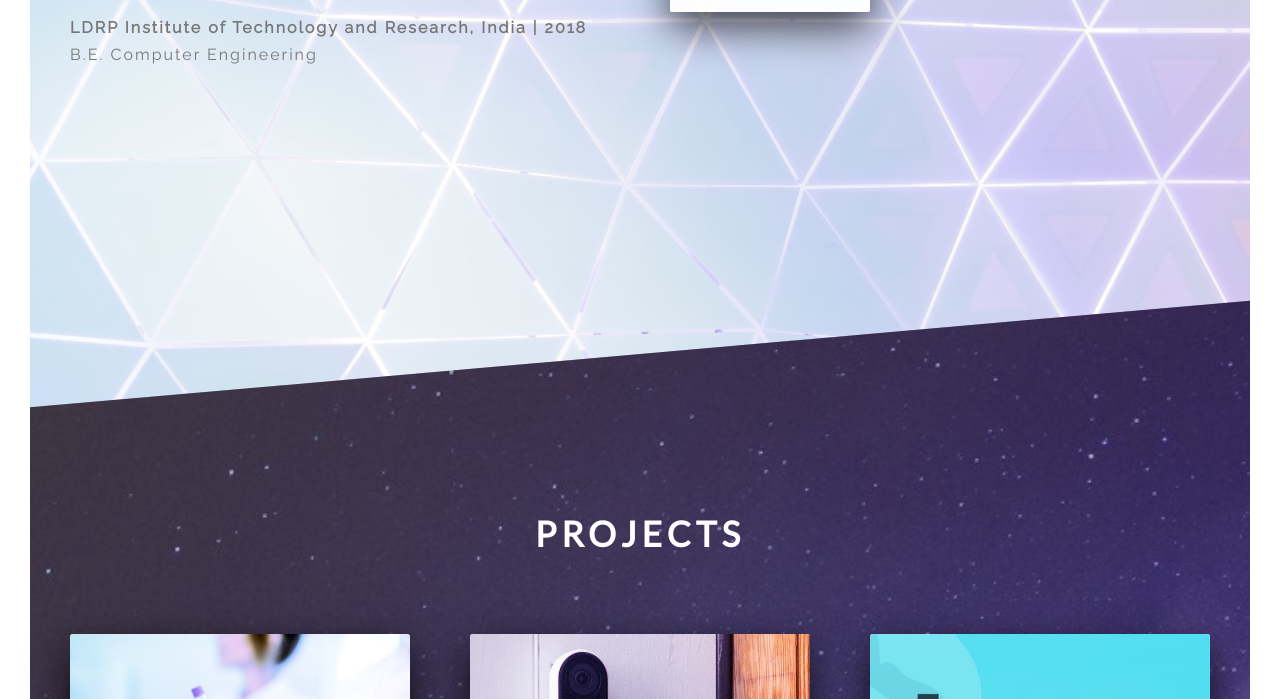
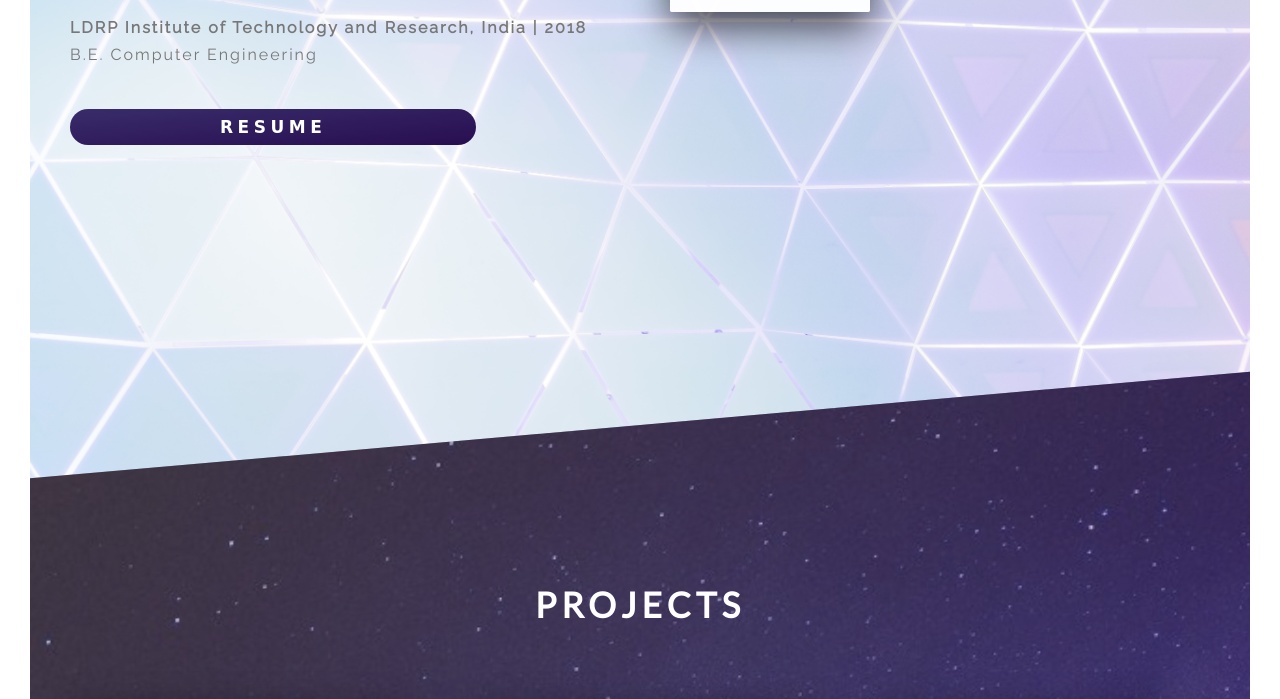
Before and after one commit to neel1166/neelpatel.github.io, a website: page index.html in a window 1280 px wide. Shown: the part 1658-2357 px from the top of the page. Drawn offline with Linux system fonts and the light colour scheme; a web font is replaced by a local one.

Commit message:
Resume added

```diff
--- a/index.html
+++ b/index.html
@@ -102,6 +102,12 @@
                         <b>LDRP Institute of Technology and Research, India | 2018 </b><br />
                         B.E. Computer Engineering <br />
                     </p>
+
+                    <div >
+                        <button onclick="window.location.href='https://drive.google.com/file/d/1EseIiFwY-3Ofi28MBl_vdbk3aqia1SIe/view?usp=sharing';" class="btn btn--resume">
+                            RESUME
+                        </button>
+                    </div>
 
                     <!-- <h3 class="heading-tertiary u-margin-bottom-small">Hobbies</h3>
                     <p class="paragraph">
--- a/static/css/style.css
+++ b/static/css/style.css
@@ -690,6 +690,31 @@ body {
   box-shadow: 0 0.5rem 1rem rgba(0, 0, 0, 0.15);
   transform: translateY(0); }
 
+.btn--resume{
+  background-image: linear-gradient(to left top, #280e51, #392c6a);
+  color: white;
+  font-size: 17px;
+  font-family: "Larsseit", cursive;
+  font-weight: 550;
+  padding: 8px 150px;
+  border-radius: 40px;
+  border: none;
+  cursor: pointer;
+  margin-top: 20px;
+  letter-spacing: 4.5px;
+}
+  .btn--resume::after {
+    background-image: linear-gradient(to left top, #280e51, #392c6a); }
+
+    @media (max-width: 56.25em) {
+      .btn--resume{
+        font-size: 12px;
+        font-weight: 550;
+        padding: 5px 100px;
+
+      }
+    }
+
 .doodle--1 {
   display: block;
   margin-left: auto;
```
